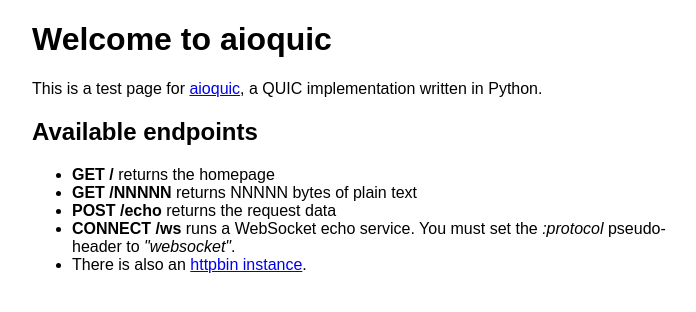
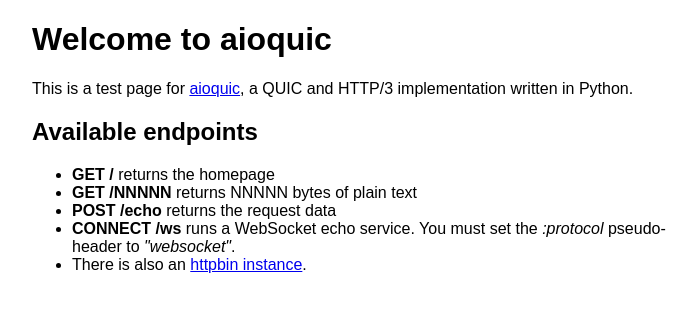
Before and after one commit to aiortc/aiortc, a Python web app: template examples/templates/index.html in a window 1280 px wide. Shown: the top 312 px of the page, without its empty margins (288-984 px from the left). Run offline with Jinja, Linux system fonts and the light colour scheme; the template is opened without the code that fills it, so the values that code supplies are empty.

Commit message:
[examples] mention HTTP/3 in demo homepage

```diff
--- a/examples/templates/index.html
+++ b/examples/templates/index.html
@@ -9,7 +9,7 @@
         <h1>Welcome to aioquic</h1>
         <p>
             This is a test page for <a href="https://github.com/aiortc/aioquic/">aioquic</a>,
-            a QUIC implementation written in Python.
+            a QUIC and HTTP/3 implementation written in Python.
         </p>
         <h2>Available endpoints</h2>
         <ul>
```
